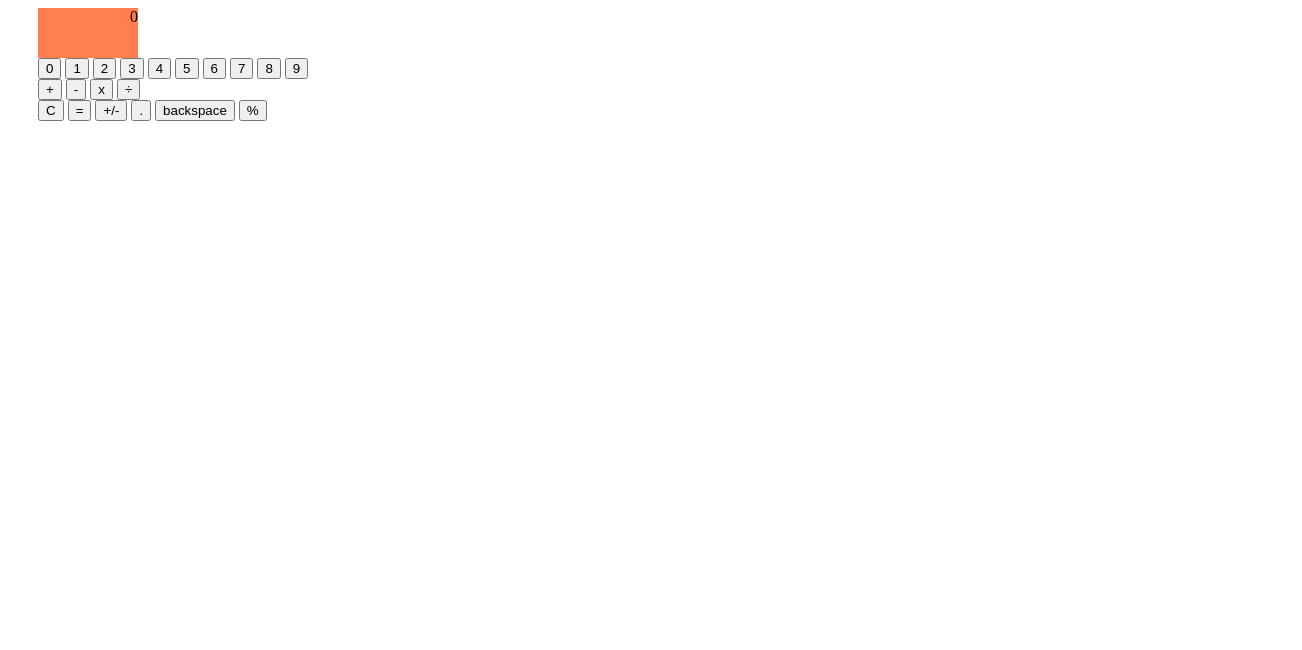
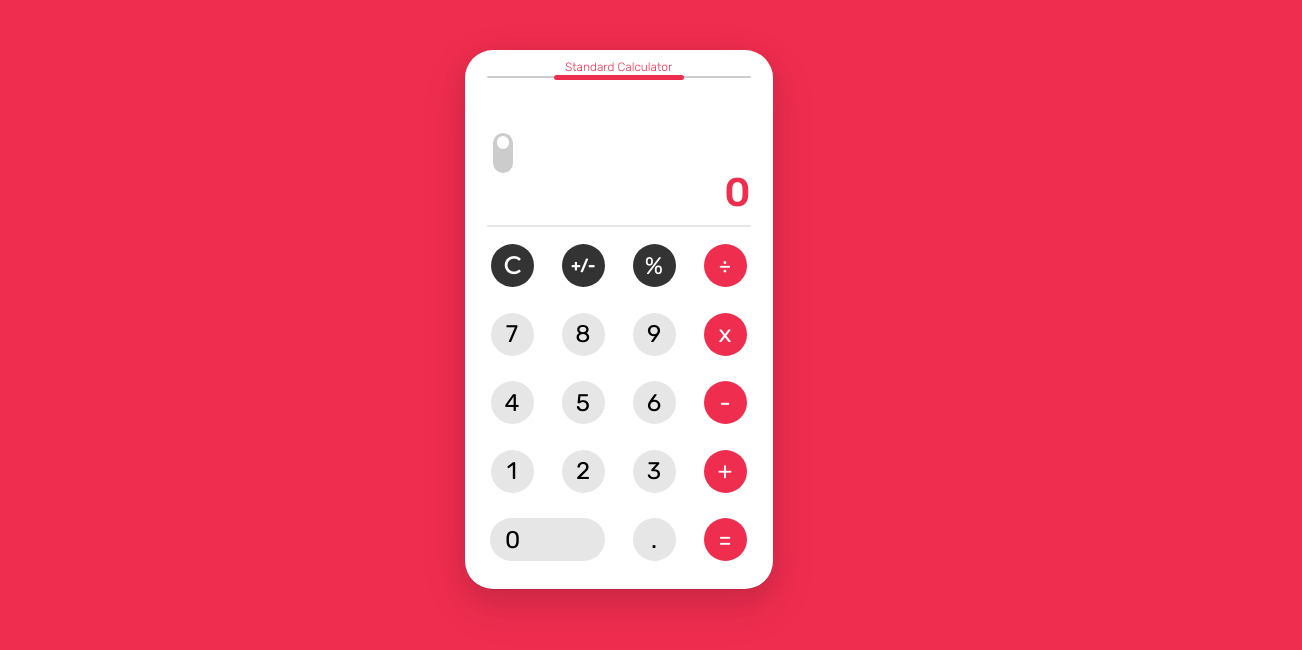
Before and after one commit to johnfabro07/calculator, a plain HTML site: page index.html in a window 1280 px wide. Shown: the whole page, 1302 px wide, since content can reach past the window. Drawn offline with Linux system fonts and the light colour scheme.

Commit message:
added some ui design

```diff
--- a/index.html
+++ b/index.html
@@ -5,39 +5,48 @@
     <meta http-equiv="X-UA-Compatible" content="IE=edge">
     <meta name="viewport" content="width=device-width, initial-scale=1.0">
     <link rel="stylesheet" href="./style/style.css">
-    <title>Document</title>
+    <title>Calculator</title>
 </head>
 <body>
-    <div id="screen-container">
-        <div id="screen">0</div>
+    <div class="calculator">
+        <section class="calculator-screen">
+            <div class="calculator-name">Standard Calculator</div>
+            <div data-line="line"></div>
+            <div class="indicator"></div>
+            <div class="screen-container">
+                <div class="switch-mode-container">
+                    <label class="switch">
+                        <input type="checkbox">
+                        <span class="slider round"></span>
+                    </label>
+                </div>
+                <div id="screen">0</div>
+            </div>
+            <div data-line="line2"></div>
+        </section>
+        <section class="calculator-buttons">
+            <button id="clear" class="misc">C</button>
+            <button id="sign" class="misc">+/-</button>
+            <button id="percentage" class="misc">%</button>
+            <button id="7" class="number-button seven" data-number>7</button>
+            <button id="8" class="number-button eight" data-number>8</button>
+            <button id="9" class="number-button nine" data-number>9</button>
+            <button id="4" class="number-button four" data-number>4</button>
+            <button id="5" class="number-button five" data-number>5</button>
+            <button id="6" class="number-button six" data-number>6</button>
+            <button id="1" class="number-button one" data-number>1</button>
+            <button id="2" class="number-button two" data-number>2</button>
+            <button id="3" class="number-button three" data-number>3</button>
+            <button id="0" class="number-button zero" data-number>0</button>
+            <button id="dot" class="number-button">.</button>
+            <button id="divide" class="operator-button" data-operator>÷</button>
+            <button id="multiply" class="operator-button" data-operator>x</button>
+            <button id="subtract" class="operator-button" data-operator>-</button>
+            <button id="add" class="operator-button" data-operator>+</button>
+            <button id="equal" class="operator-button">=</button>
+        </section>
     </div>
-    <div id="number-button-container">
-        <button id="0">0</button>
-        <button id="1">1</button>
-        <button id="2">2</button>
-        <button id="3">3</button>
-        <button id="4">4</button>
-        <button id="5">5</button>
-        <button id="6">6</button>
-        <button id="7">7</button>
-        <button id="8">8</button>
-        <button id="9">9</button>
-    </div>
-    <div id="operators">
-        <button id="add">+</button>
-        <button id="subtract">-</button>
-        <button id="multiply">x</button>
-        <button id="divide">÷</button>
-    </div>
-    <button id="clear">C</button>
-    <button id="equal">=</button>
-    <button id="sign">+/-</button>
-    <button id="dot">.</button>
     <button id="delete">backspace</button>
-    <button id="percentage">%</button>
-
-
-
     <script src="./js/index.js"></script>
 </body>
 </html>
--- a/js/index.js
+++ b/js/index.js
@@ -5,11 +5,9 @@ const changeSignButton = document.getElementById('sign');
 const dotButton = document.getElementById('dot');
 const deleteButton = document.getElementById('delete');
 const percentageButton = document.getElementById('percentage');
-const numbers = document.getElementById('number-button-container');
-const numberButtons = numbers.childNodes;
-const operators = document.getElementById('operators');
-const operatorButtons = operators.childNodes;
-
+const numberButtons = document.querySelectorAll("[data-number]");
+const operatorButtons = document.querySelectorAll("[data-operator]");
+console.log(numberButtons);
 let calculator = {
     input1: null,
     input2: null,
@@ -132,7 +130,13 @@ dotButton.addEventListener('click', function() {
 
 percentageButton.addEventListener('click', function(){
     let number = parseFloat(screen.textContent);
-    screen.textContent = number / 100;
+    let answer = number / 100;
+    if (answer > 999999999 || answer < -999999999) {
+        answer = answer.toExponential(3);
+    } else if (answer.toString().length > 5) {
+        answer = answer.toPrecision(5)
+    }
+    screen.textContent = answer;
 })
 
 deleteButton.addEventListener('click', deleteNumber);
@@ -157,7 +161,7 @@ function equate(input1, input2, operator) {
         }
     }
     if (answer > 999999999 || answer < -999999999) {
-        answer = answer.toExponential(4);
+        answer = answer.toExponential(3);
     } else if (answer.toString().length > 9) {
         answer = answer.toPrecision(9)
     }
@@ -186,6 +190,16 @@ function reinitializer() {
     digitLimit = 0;
 };
 
+function roundOff(answer) {
+    let roundedOff = 0;
+    if (answer > 999999999 || answer < -999999999) {
+        roundedOff = answer.toExponential(3);
+    } else if (answer.toString().length > 9) {
+        roundedOff = answer.toPrecision(9)
+    }
+    return roundedOff
+}
+
 function deleteNumber() {
 //prevent backspace from decrementing from digitLimit when decimal point is deleted.
     let digitsOnScreen = screen.textContent.toString();
@@ -208,6 +222,9 @@ function deleteNumber() {
     if (screen.textContent.length === 1 && screen.textContent[0] === '-') {
         screen.textContent = `0`;
     };
+    if (operationDone && secondInputDone === false) {
+        reset()
+    }
 };
 
 function reset() {
--- a/style/style.css
+++ b/style/style.css
@@ -1,18 +1,240 @@
+@import url('https://fonts.googleapis.com/css2?family=Rubik:wght@300;400;500&display=swap');
+@import url('https://fonts.googleapis.com/css2?family=Montserrat&display=swap');
 * {
+    margin: 0px;
+    padding: 0px;
     box-sizing: border-box;
+    font-family: 'Rubik', sans-serif;
 }
 body {
+    display: flex;
+    justify-content: center;
+    align-items: center;
+    background: rgba(239,45,79,255);
+}
+
+.calculator {
     position: relative;
-    left: 30px;
+    margin: 50px 100px 50px 100px;
+    padding: 10px 22px 20px 22px;
+    display: flex;
+    flex-direction: column;
+    height: 539px;
+    min-width: 308px;
+    background: #fff;
+    border: #fff;
+    border-radius: 28px;
+    box-shadow: rgba(17, 17, 26, 0.1) 0px 1px 0px, rgba(17, 17, 26, 0.1) 0px 8px 24px, rgba(17, 17, 26, 0.1) 0px 16px 48px;
 }
-#screen-container {
-    height: 50px;
-    width: 100px;
-    background: coral;
+
+.calculator-screen {
+    flex: 1;
+    position: relative;
+    display: flex;
+    flex-direction: column;
+    align-items: center;
+}
+
+.calculator-name {
+    flex: 0.1;
+    display: flex;
+    align-items: center;
+    justify-content: center;
+    font-size: 12px;
+    font-weight: 300;
+    color: rgba(238,46,78,255);
+}
+div[data-line='line'], div[data-line='line2'] {
+    position: absolute;
+    width: 100%;
+    height: 2.3px;
+    border: transparent;
+    border-radius: 5px;
+}
+div[data-line='line'] {
+    top: 16px;
+    background: rgba(204,204,204,255);
+}
+div[data-line='line2'] {
+    bottom: -1px;
+    background: rgba(230,230,230,255);
+}
+
+.indicator {
+    height: 5px;
+    width: 130px;
+    background: rgba(238,46,78,255);
+    border: transparent;
+    border-radius: 10px;
+    z-index: 1;
+}
+.screen-container {
+    flex: 1;
+    width: 100%;
+    height: 100%;
     display: flex;
 }
 
+.switch-mode-container {
+    flex: 1;
+    display: flex;
+    justify-content: center;
+    align-items: center;
+}
+
+.switch {
+    position: relative;
+    display: flex;
+    width: 19.2px;
+    height: 40px;
+}
+
+.switch input {
+    opacity: 0;
+    width: 0;
+    height: 0;
+}
+
+.slider {
+    position: absolute;
+    cursor: pointer;
+    top: 0;
+    left: 0;
+    right: 0;
+    bottom: 0;
+    background-color: #ccc;
+    -webkit-transition: .4s;
+    transition: .4s;
+}
+
+.slider:before {
+    position: absolute;
+    content: "";
+    height: 12.8px;
+    width: 12.8px;
+    right: 3.2px;
+    top: 3.2px;
+    background-color: white;
+    -webkit-transition: .4s;
+    transition: .4s;
+}
+
+input:checked + .slider {
+    background-color: #ef2d4f;
+}
+
+input:focus + .slider {
+    box-shadow: 0 0 1px transparent;
+}
+
+input:checked + .slider:before {
+    -webkit-transform: translateY(20.8px);
+    -ms-transform: translateY(20.8px);
+    transform: translateY(20.8px);
+}
+
+.slider.round {
+    border-radius: 34px;
+}
+
+.slider.round:before {
+    border-radius: 50%;
+}
+
 #screen {
-    flex: 1;
-    text-align: right;
+    flex: 7;
+    display: flex;
+    justify-content: flex-end;
+    align-items: flex-end;
+    padding-bottom: 10px;
+    max-width: 235px;
+    font-weight: 500;
+    font-size: 40px;
+    color: rgba(238,46,78,255);
 }
+
+
+.calculator-buttons {
+    flex: 2;
+    max-width: 264px;
+    padding-top: 10px;
+    display: grid;
+    grid-template-columns: repeat(4, minmax(0, 1fr));
+    grid-template-rows: repeat(5, minmax(0, 1fr));
+    grid-gap: 10px 20px;
+    grid-template-areas:
+        "clear sign percentage divide"
+        "seven eight nine multiply"
+        "four five six subtract"
+        "one two three add"
+        "zero zero dot equal";
+}
+
+button {
+    display:block;
+    height: 43px;
+    width: 43px;
+    border-radius: 50%;
+    border: 1px transparent;
+    justify-self: center;
+    align-self: center;
+    outline: none;
+    font-size: 24px;
+    background: rgba(230,230,230,255);
+    cursor: pointer;
+    transition: 0.7s;
+}
+
+
+#clear {
+    font-family: 'Montserrat', sans-serif;
+    font-weight: 600;
+}
+
+#sign {
+    font-size: 15px;
+    font-weight: 700;
+}
+#divide {
+    grid-area: divide;
+}
+
+#multiply {
+    grid-area: multiply;
+}
+
+#subtract {
+    grid-area: subtract;
+}
+#add {
+    grid-area: add;
+}
+
+.zero {
+    grid-area: zero;
+    width: 115px;
+    border-radius: 25px;
+    text-align: left;
+    padding-left: 15px;
+}
+
+#dot {
+    grid-area: dot;
+}
+
+#equal {
+    grid-area: equal;
+}
+#delete {
+    visibility: hidden;
+}
+
+.misc {
+    background: rgba(51,51,51,255);
+    color: white;
+}
+
+.operator-button {
+    background: #ef2d4f;
+    color: white;
+}
```
Also changed, not shown: 1 other file.
